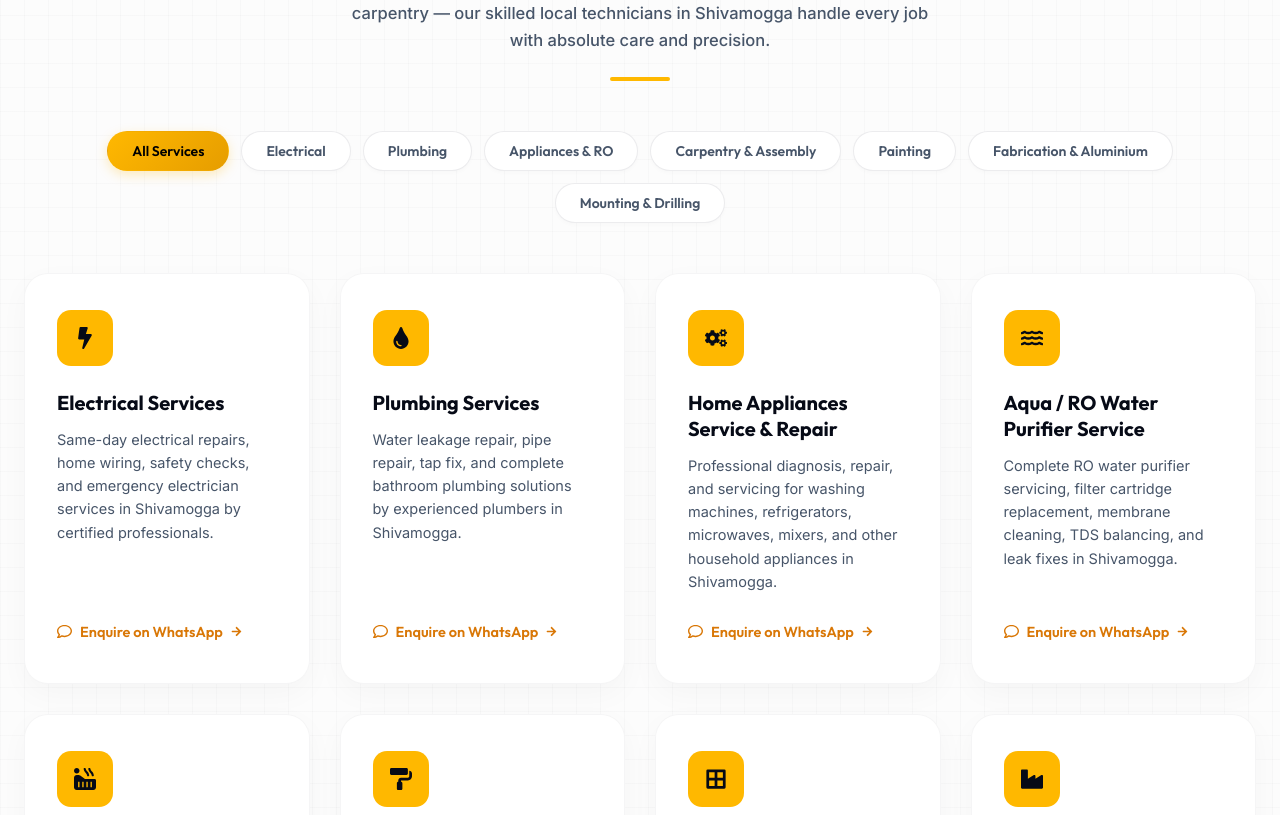
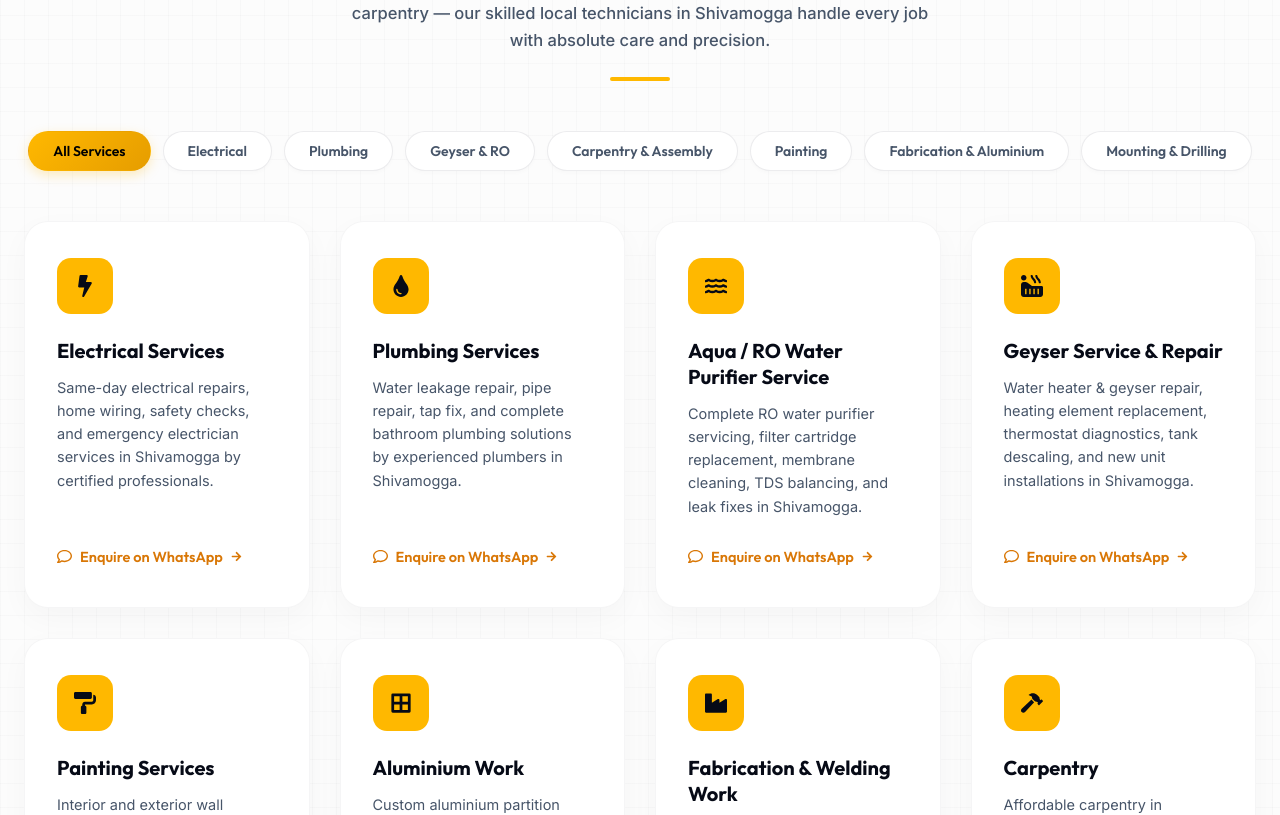
Before and after one commit to Austin7Dsilva/quickfixservices, a React (Vite) app: page / in a window 1280 px wide. Shown: the part 1440-2255 px from the top of the page. Built offline with nearby package versions, Linux system fonts and the light colour scheme.

Commit message:
remove app services

```diff
--- a/src/components/Footer.jsx
+++ b/src/components/Footer.jsx
@@ -189,7 +189,7 @@ export default function Footer({ isBillingView }) {
                                         handleScrollClick(e, "services")
                                     }
                                 >
-                                    Home Appliances & Geyser
+                                    Geyser Service & Repair
                                 </a>
                             </li>
                             <li>
--- a/src/components/Hero.jsx
+++ b/src/components/Hero.jsx
@@ -59,7 +59,7 @@ export default function Hero() {
 
                     {/* Subheading */}
                     <p className="hero-subtitle">
-                        Get same-day service from our skilled local technicians in Shivamogga. From electrical, plumbing, and appliances repair to painting, aluminium work, fabrication, and carpentry, we handle all your home maintenance needs efficiently.
+                        Get same-day service from our skilled local technicians in Shivamogga. From electrical, plumbing, and geyser/RO service to painting, aluminium work, fabrication, and carpentry, we handle all your home maintenance needs efficiently.
                     </p>
 
                     {/* Call to Actions */}
@@ -69,7 +69,7 @@ export default function Hero() {
                             target="_blank"
                             rel="noopener noreferrer"
                             className="btn-whatsapp-hero"
-                            aria-label="Book electrician, plumber, appliances repair, or handyman in Shivamogga on WhatsApp"
+                            aria-label="Book electrician, plumber, carpenter, or handyman in Shivamogga on WhatsApp"
                         >
                             <FaWhatsapp size={20} />
                             <span>Book on WhatsApp</span>
--- a/src/components/Services.jsx
+++ b/src/components/Services.jsx
@@ -18,7 +18,6 @@ import {
     FaWhatsapp,
     FaPaintRoller,
     FaWater,
-    FaCogs,
     FaIndustry,
     FaBorderAll,
 } from "react-icons/fa";
@@ -27,7 +26,7 @@ const categories = [
     { id: "all", label: "All Services" },
     { id: "electrical", label: "Electrical" },
     { id: "plumbing", label: "Plumbing" },
-    { id: "appliances", label: "Appliances & RO" },
+    { id: "appliances", label: "Geyser & RO" },
     { id: "carpentry", label: "Carpentry & Assembly" },
     { id: "painting", label: "Painting" },
     { id: "fabrication", label: "Fabrication & Aluminium" },
@@ -54,16 +53,6 @@ const services = [
             "Water leakage repair, pipe repair, tap fix, and complete bathroom plumbing solutions by experienced plumbers in Shivamogga.",
         message:
             "Hi, I want to book General Plumbing Services / Plumber in Shivamogga.",
-    },
-    {
-        id: "appliances-gen",
-        title: "Home Appliances Service & Repair",
-        category: "appliances",
-        icon: FaCogs,
-        description:
-            "Professional diagnosis, repair, and servicing for washing machines, refrigerators, microwaves, mixers, and other household appliances in Shivamogga.",
-        message:
-            "Hi, I want to book Home Appliances Service & Repair in Shivamogga.",
     },
     {
         id: "aqua-service",
```
Also changed, not shown: 4 other files (tests, documents, lock files or other folders).
